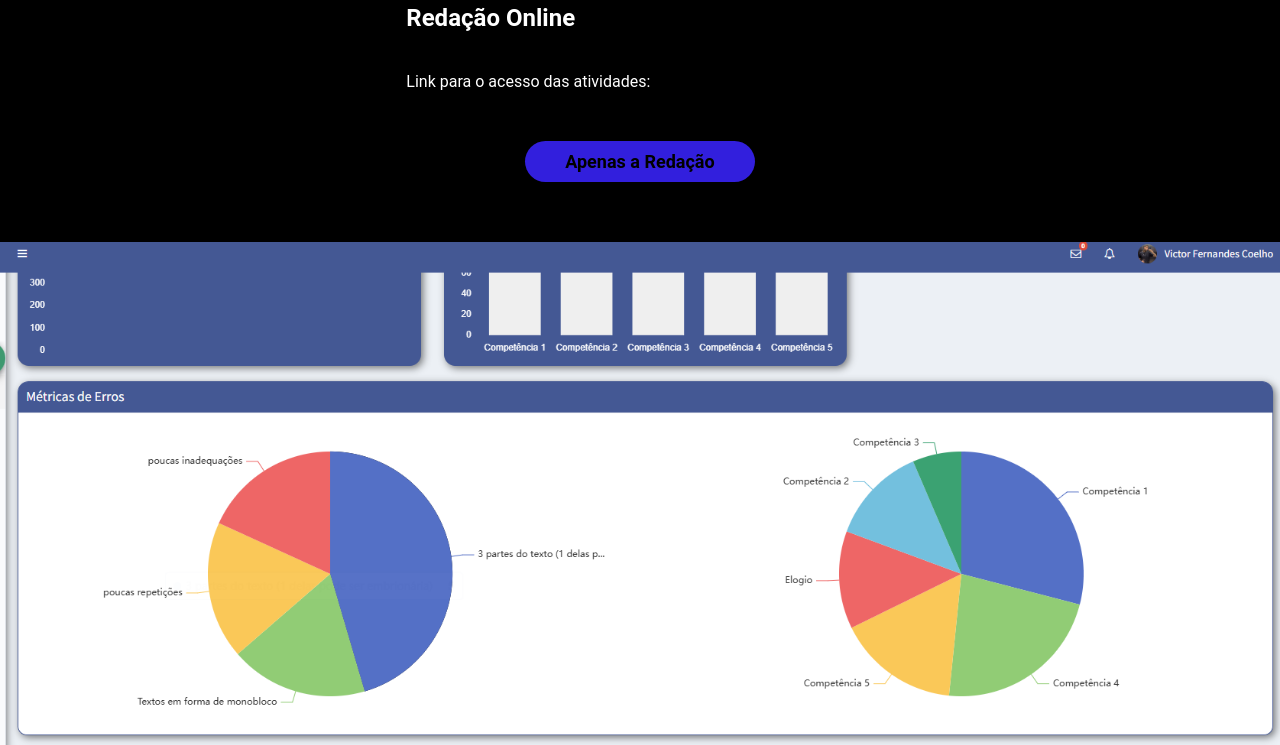
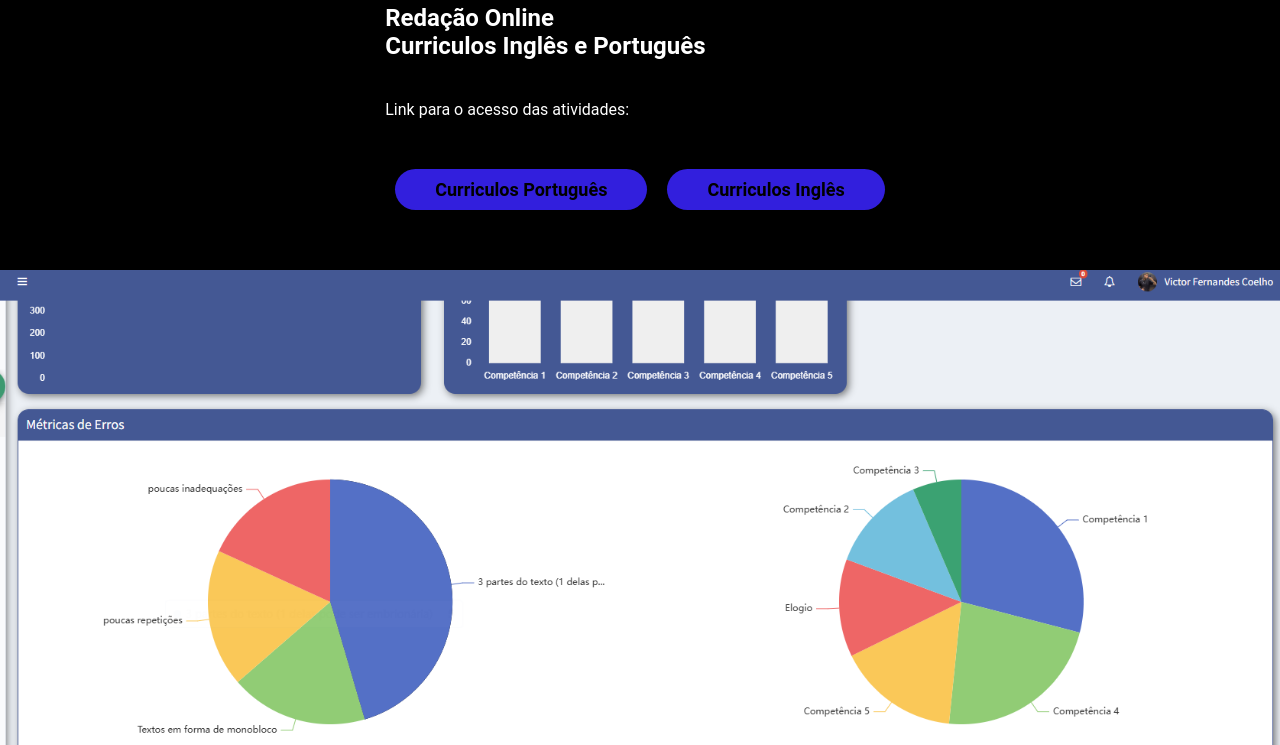
Before and after one commit to Vg077/portfolio, a plain HTML site: page linguagens3.html in a window 1280 px wide. Shown: the part 355-1100 px from the top of the page. Drawn offline with Linux system fonts and the light colour scheme.

Commit message:
Update linguagens3.html

```diff
--- a/linguagens3.html
+++ b/linguagens3.html
@@ -51,11 +51,15 @@
                     <div class="txt-topo-site">
                         <h1>Linguagens Terceiro Trimestre</h1>
                         <h2>Redação Online </h2>
+                        <h2>Curriculos Inglês e Português </h2>
                         <p>Link para o acesso das atividades:</p>
 
                         <div class="btn-trimestre">
-                            <a href="#">
-                                <button>Apenas a Redação</button>
+                            <a href="https://www.canva.com/design/DAFIRiYKAyc/d4xoiDMJzVux4tYECFh07A/edit?utm_content=DAFIRiYKAyc&utm_campaign=designshare&utm_medium=link2&utm_source=sharebutton">
+                                <button>Curriculos Português</button>
+                            </a>
+                            <a href="https://www.canva.com/design/DAGXEhZMrTk/JJvleNzP96DUmKLOTvpZLg/edit?utm_content=DAGXEhZMrTk&utm_campaign=designshare&utm_medium=link2&utm_source=sharebutton">
+                                <button>Curriculos Inglês</button>
                             </a>
                         </div>
                     </div> <!-- txt-topo-site -->
```
